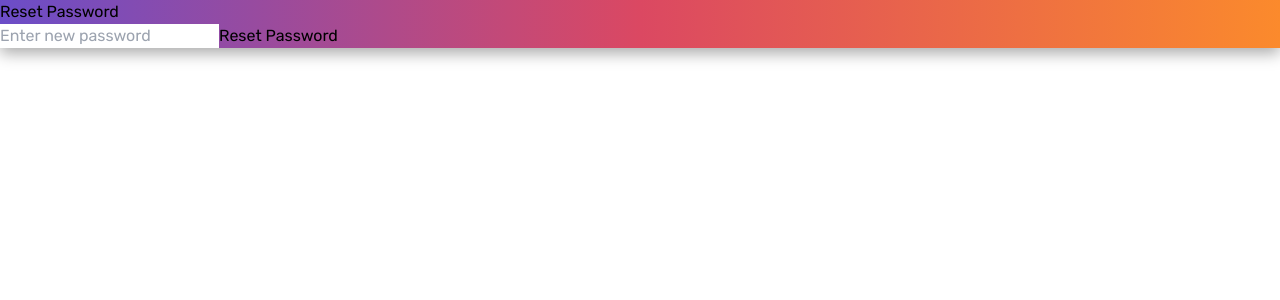
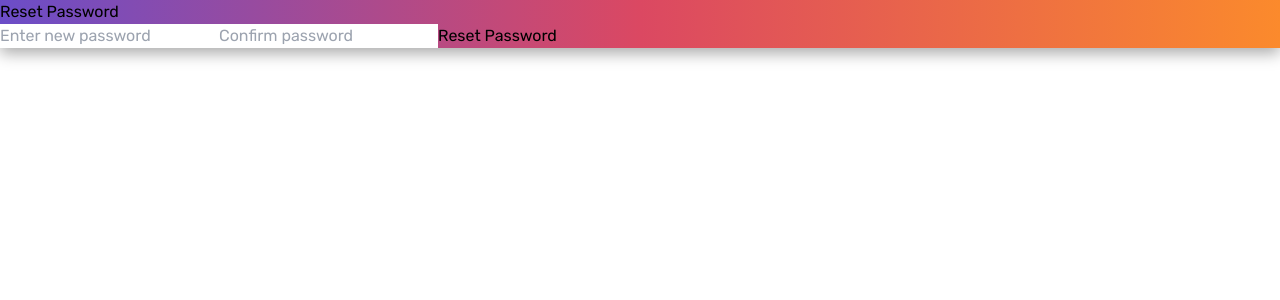
Before and after one commit to ankitjhagithub21/instagram-clone, a React (Vite) app in the folder frontend/: page /reset-password/1 in a window 1280 px wide. Shown: the top 300 px of the page. Built offline with nearby package versions, Linux system fonts and the light colour scheme; no server answers.

Commit message:
added confirm password field

```diff
--- a/frontend/src/pages/ResetPassword.jsx
+++ b/frontend/src/pages/ResetPassword.jsx
@@ -4,11 +4,15 @@ import { useParams, useNavigate } from 'react-router-dom';
 
 const ResetPassword = () => {
   const [password, setPassword] = useState('');
+  const [confirmPassword,setConfirmPassword] = useState('')
   const { token } = useParams();
   const navigate = useNavigate();
 
   const handleSubmit = async (e) => {
     e.preventDefault();
+    if(!password===confirmPassword){
+      return toast.error("Password and confirm password does not match")
+    }
     const url = `${import.meta.env.VITE_SERVER_URL}/api/auth/reset-password/${token}`
     try {
 
@@ -46,6 +50,14 @@ const ResetPassword = () => {
         className='border-2 rounded-lg p-2'
         required
       />
+       <input
+        type="password"
+        value={confirmPassword}
+        onChange={(e) => setConfirmPassword(e.target.value)}
+        placeholder="Confirm password"
+        className='border-2 rounded-lg p-2'
+        required
+      />
       <button type="submit" className='rounded-lg p-2 bg-indigo-500 text-white'>Reset Password</button>
     </form>
     </div>
```
